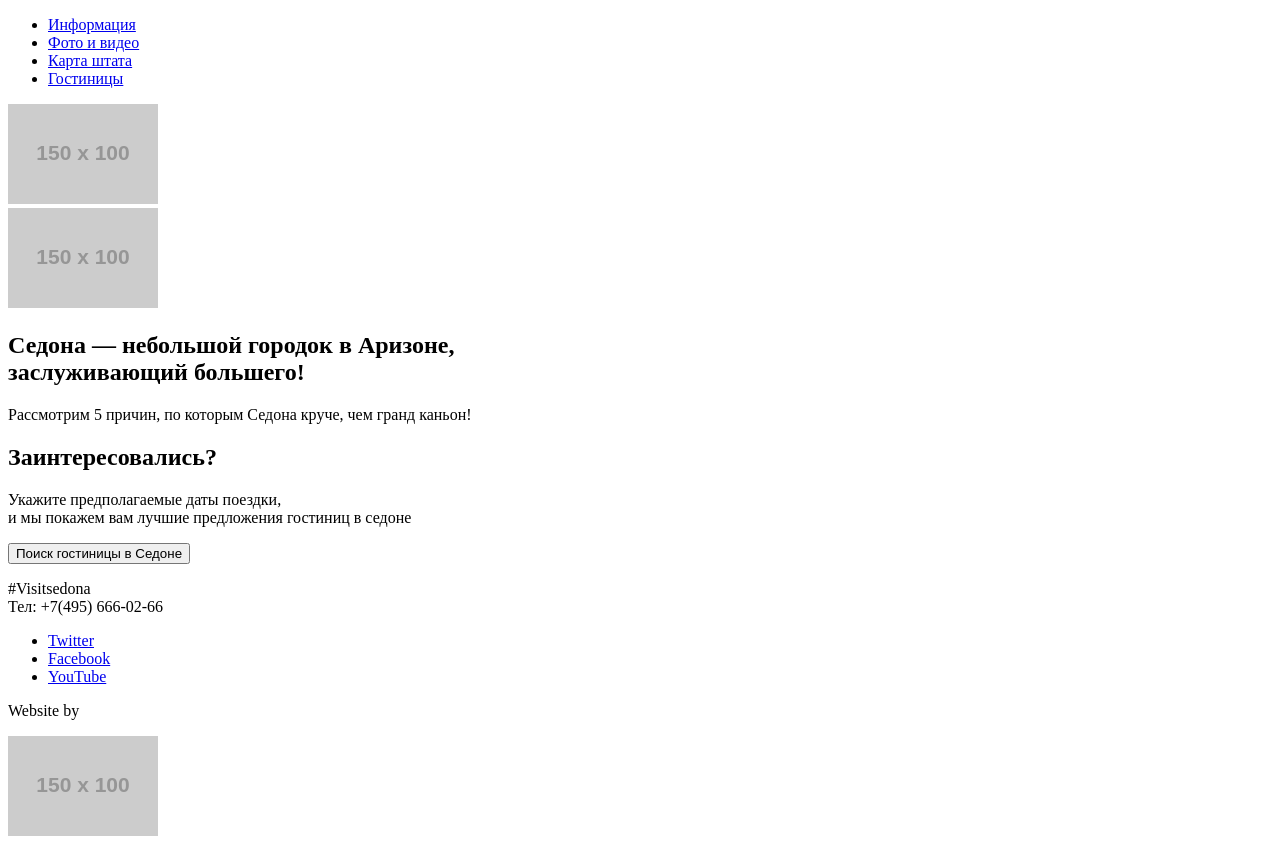
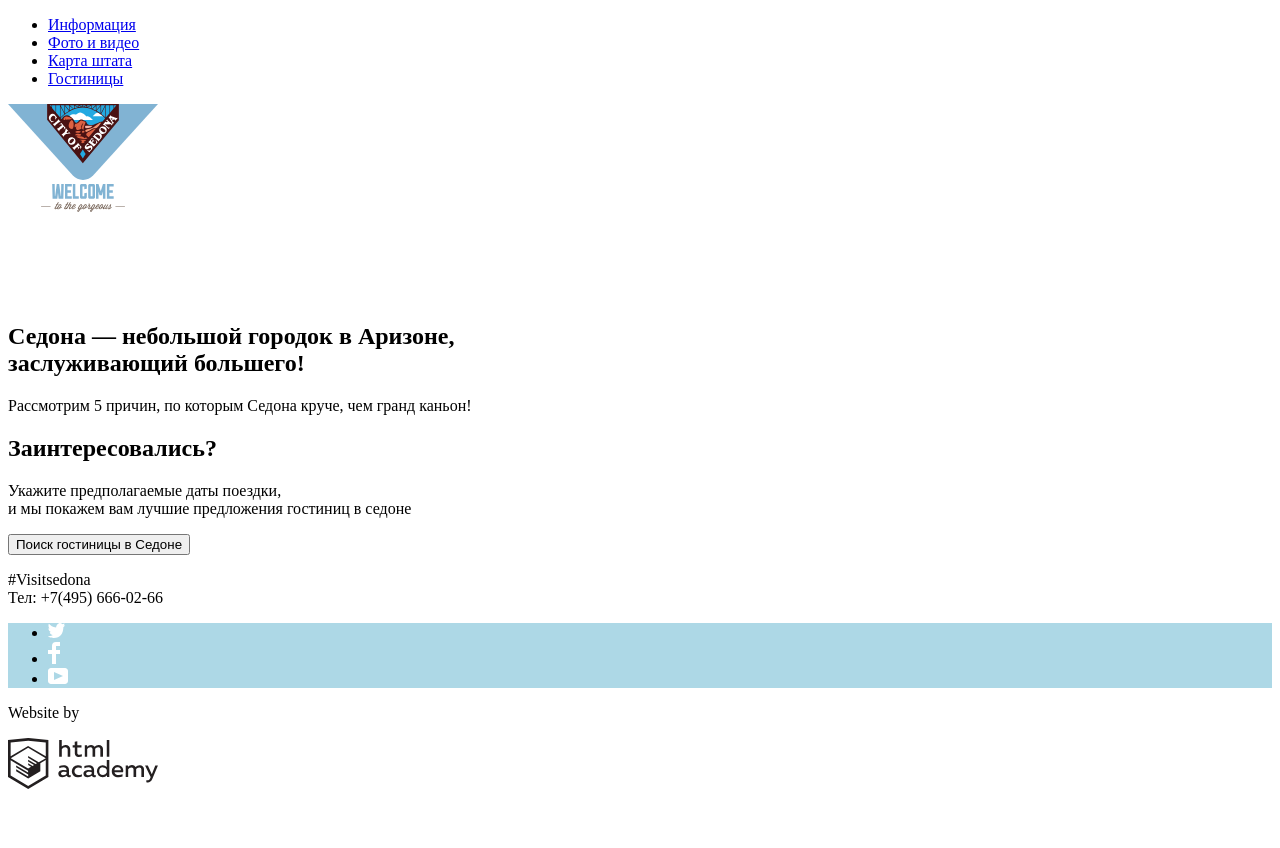
Before and after one commit to Snowtrueman/1333305-sedona-27, a plain HTML site: page index.html in a window 1280 px wide. After the commit the page ends 801 px from the top, so only its background shows below. Drawn offline with Linux system fonts and the light colour scheme; placeholder pictures from the web are drawn by us.

Commit message:
Личный проект: начинаем готовить графику
Личный проект: начинаем готовить графику

```diff
--- a/index.html
+++ b/index.html
@@ -17,10 +17,10 @@
             </ul>
         </nav>
         <section class="logo_top">
-            <a href="index.html"><img src="https://via.placeholder.com/150x100" alt="Логотип"></a> <!-- Логотип в меню-->
+            <a href="index.html"><img src="img/content/logo-sedona.svg" alt="Логотип Sedona" width="150px"></a> <!-- Логотип в меню. Ширина, временно, чтобы не открывался на весь экран-->
         </section>
         <section class="logo_main">
-            <img src="https://via.placeholder.com/150x100" alt="Приветствие"> <!-- Лого Welcome to...-->
+            <img src="img/content/intro-welcome.svg" alt="Приветствие" width="150px"> <!-- Лого Welcome to...-->
         </section>
         <section class="triangles">
             <!-- Наверное нужно для реализации неровного края-->
@@ -48,15 +48,15 @@
             Тел: +7(495) 666-02-66
         </p>
         <div class="social">
-            <ul>
-                <li><a href="#">Twitter</a></li>
-                <li><a href="#">Facebook</a></li>
-                <li><a href="#">YouTube</a></li>
+            <ul style="background-color: lightblue"> <!-- Чтобы были видны иконки -->
+                <li><a href="#"><img src="img/content/twitter.svg" alt="Лого Twitter"></a></li>
+                <li><a href="#"><img src="img/content/fb-icon.svg" alt="Лого Twitter"></a></li>
+                <li><a href="#"><img src="img/content/youtube.svg" alt="Лого Twitter"></a></li>
             </ul>
         </div>
         <div>
             <p>Website by</p>
-            <img src="https://via.placeholder.com/150x100" alt="Логотип HtmlAcademy">
+            <img src="img/content/logo-htmlacademy.svg" width="150px" alt="Логотип HtmlAcademy"><!-- Ширина, временно, чтобы не открывался на весь экран -->
         </div>
     </footer>
     <section class="form">
```
Also changed, not shown: hotels.html (+9 -9 lines), img/content/amara_resort_&_spa.jpg (added), img/content/desert_quail_inn.jpg (added), img/content/fb-icon.svg (added), img/content/intro-welcome.svg (added), img/content/logo-htmlacademy.svg (added), img/content/logo-sedona.svg (added), img/content/twitter.svg (added), img/content/villas_at_poco_diablo.jpg (added), img/content/youtube.svg (added).
